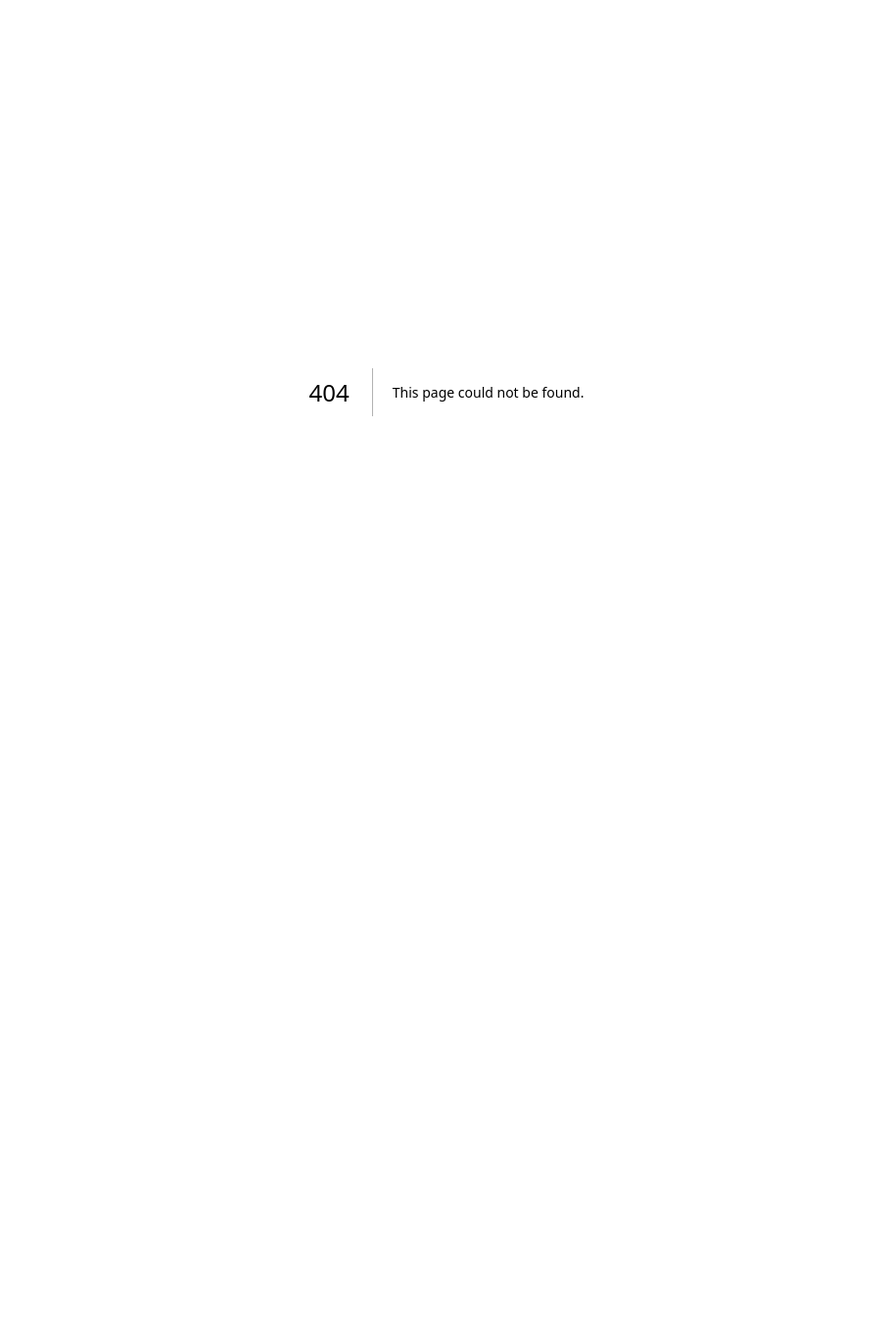
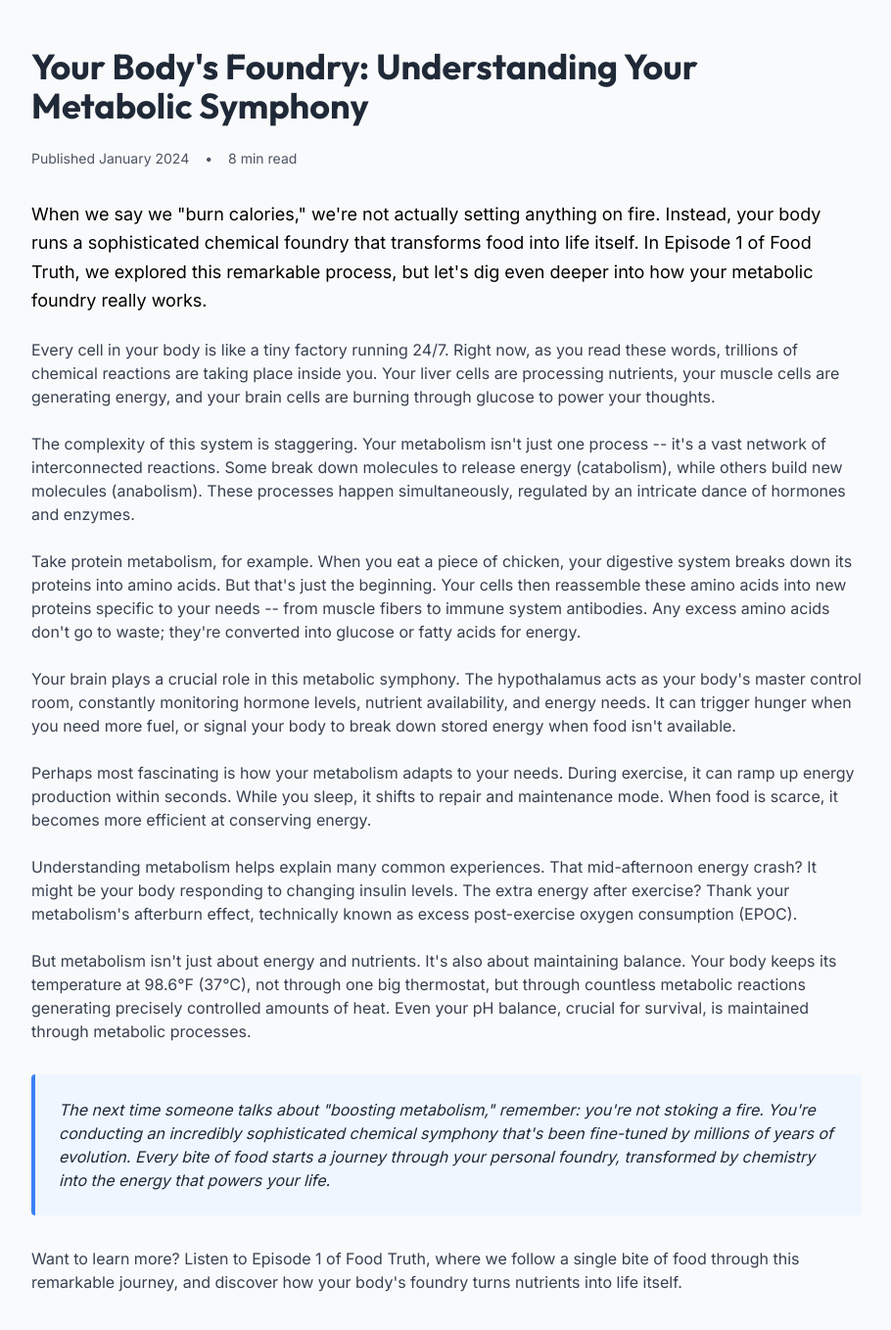
Before and after one commit to EricScottJohnston/foodtruth, a Next.js app: page /blog/b1e1 in a window 1280 px wide. Before the commit this address had no page. Shown: the top 1358 px of the page at 98% size, without its empty margins (184-1094 px from the left). Before the commit the page ends 800 px from the top, so only its background shows below. Built offline with nearby package versions, Linux system fonts and the light colour scheme.

Commit message:
Create page.jsx

```diff
--- /dev/null
+++ b/app/blog/b1e1/page.jsx
@@ -0,0 +1,67 @@
+'use client';
+
+import { Outfit } from 'next/font/google'
+
+const outfit = Outfit({ subsets: ['latin'] })
+
+export default function B1E1Blog() {
+  return (
+    <div className="min-h-screen bg-gray-50 py-12">
+      <article className="container mx-auto px-6 max-w-4xl">
+        <h1 className={`${outfit.className} text-3xl md:text-4xl font-bold mb-6 text-gray-800`}>
+          Your Body's Foundry: Understanding Your Metabolic Symphony
+        </h1>
+
+        <div className="prose prose-lg prose-blue max-w-none">
+          <div className="flex items-center gap-4 text-gray-600 mb-8 text-sm">
+            <span>Published January 2024</span>
+            <span>•</span>
+            <span>8 min read</span>
+          </div>
+
+          <p className="text-lg leading-relaxed mb-6">
+            When we say we "burn calories," we're not actually setting anything on fire. Instead, your body runs a sophisticated chemical foundry that transforms food into life itself. In Episode 1 of Food Truth, we explored this remarkable process, but let's dig even deeper into how your metabolic foundry really works.
+          </p>
+
+          <p className="text-gray-700 mb-6">
+            Every cell in your body is like a tiny factory running 24/7. Right now, as you read these words, trillions of chemical reactions are taking place inside you. Your liver cells are processing nutrients, your muscle cells are generating energy, and your brain cells are burning through glucose to power your thoughts.
+          </p>
+
+          <p className="text-gray-700 mb-6">
+            The complexity of this system is staggering. Your metabolism isn't just one process -- it's a vast network of interconnected reactions. Some break down molecules to release energy (catabolism), while others build new molecules (anabolism). These processes happen simultaneously, regulated by an intricate dance of hormones and enzymes.
+          </p>
+
+          <p className="text-gray-700 mb-6">
+            Take protein metabolism, for example. When you eat a piece of chicken, your digestive system breaks down its proteins into amino acids. But that's just the beginning. Your cells then reassemble these amino acids into new proteins specific to your needs -- from muscle fibers to immune system antibodies. Any excess amino acids don't go to waste; they're converted into glucose or fatty acids for energy.
+          </p>
+
+          <p className="text-gray-700 mb-6">
+            Your brain plays a crucial role in this metabolic symphony. The hypothalamus acts as your body's master control room, constantly monitoring hormone levels, nutrient availability, and energy needs. It can trigger hunger when you need more fuel, or signal your body to break down stored energy when food isn't available.
+          </p>
+
+          <p className="text-gray-700 mb-6">
+            Perhaps most fascinating is how your metabolism adapts to your needs. During exercise, it can ramp up energy production within seconds. While you sleep, it shifts to repair and maintenance mode. When food is scarce, it becomes more efficient at conserving energy.
+          </p>
+
+          <p className="text-gray-700 mb-6">
+            Understanding metabolism helps explain many common experiences. That mid-afternoon energy crash? It might be your body responding to changing insulin levels. The extra energy after exercise? Thank your metabolism's afterburn effect, technically known as excess post-exercise oxygen consumption (EPOC).
+          </p>
+
+          <p className="text-gray-700 mb-6">
+            But metabolism isn't just about energy and nutrients. It's also about maintaining balance. Your body keeps its temperature at 98.6°F (37°C), not through one big thermostat, but through countless metabolic reactions generating precisely controlled amounts of heat. Even your pH balance, crucial for survival, is maintained through metabolic processes.
+          </p>
+
+          <div className="bg-blue-50 border-l-4 border-blue-500 p-6 my-8 rounded">
+            <p className="text-gray-800 italic">
+              The next time someone talks about "boosting metabolism," remember: you're not stoking a fire. You're conducting an incredibly sophisticated chemical symphony that's been fine-tuned by millions of years of evolution. Every bite of food starts a journey through your personal foundry, transformed by chemistry into the energy that powers your life.
+            </p>
+          </div>
+
+          <p className="text-gray-700 mb-6">
+            Want to learn more? Listen to Episode 1 of Food Truth, where we follow a single bite of food through this remarkable journey, and discover how your body's foundry turns nutrients into life itself.
+          </p>
+        </div>
+      </article>
+    </div>
+  );
+}
```
